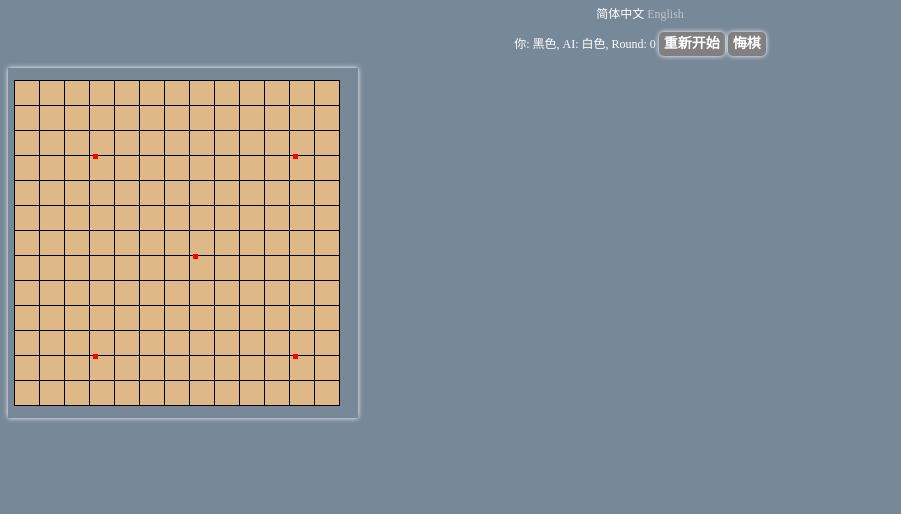
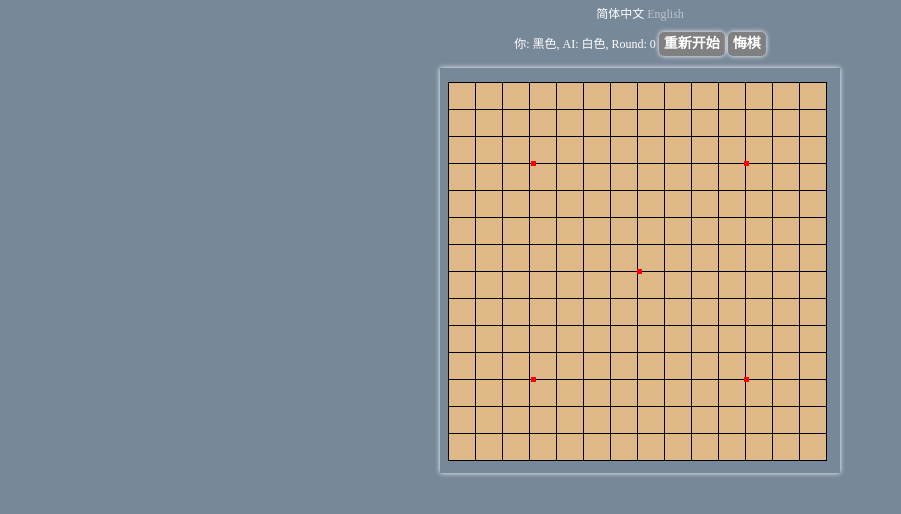
Before and after one commit to xygcxy/five-in-a-row, a plain HTML site: page index.html in a window 1280 px wide. Shown: the whole page, without its empty margins (0-901 px from the left). Drawn offline with nearby package versions, Linux system fonts and the light colour scheme.

Commit message:
five-in-a-row

```diff
--- a/gomoku.js
+++ b/gomoku.js
@@ -21,7 +21,7 @@
 * -100: 普通
 */
 function Gomoku() {
-    this.chessboardSize = 14; // 棋盘大小
+    this.chessboardSize = 15; // 棋盘大小
 
     this.chessState = []; // 保存落子情况，二维数组，i表示行，j表示列
     this.gameover = false;
--- a/index.html
+++ b/index.html
@@ -5,7 +5,7 @@
 <meta http-equiv="Content-Type" content="text/html; charset=UTF-8">
 <meta name="viewport" content="width=device-width, initial-scale=1.0"/>
 <link rel="stylesheet" type="text/css" href="main.css" />
-<script type="text/javascript" src="http://keleyi.com/keleyi/pmedia/jquery/jquery-1.10.2.min.js"></script>
+<script type="text/javascript" src="jquery.min.js"></script>
 <script type="text/javascript" src="locale.js"></script>
 <script type="text/javascript" src="gomoku.js"></script>
 <script type="text/javascript">
--- a/main.css
+++ b/main.css
@@ -33,7 +33,7 @@ body {
 }
 #chessboard {
     position: relative;
-    width: 100%;
+    width: 400px;
     margin: 0 auto;
 }
 #chessboard table {
@@ -46,22 +46,22 @@ body {
     box-shadow: 0 0 5px white;
 }
 #chessboard-background {
-    top: 12px;
-    left: 6px;
+    top: 14px;
+    left: 8px;
     background-color: burlywood;
 }
 #chessboard-background td {
     border: 1px solid black;
-    width: 24px;
-    height: 24px;
-    *height: 24px;
+    width: 26px;
+    height: 26px;
+    *height: 26px;
     padding: 0 !important;
     margin: 0 !important;
 }
 #chessboard-space td {
     text-align: center;
-    width: 25px;
-    height: 25px;
+    width: 27px;
+    height: 27px;
     border: none;;
     padding: 0 !important;
     margin: 0 !important;
```
